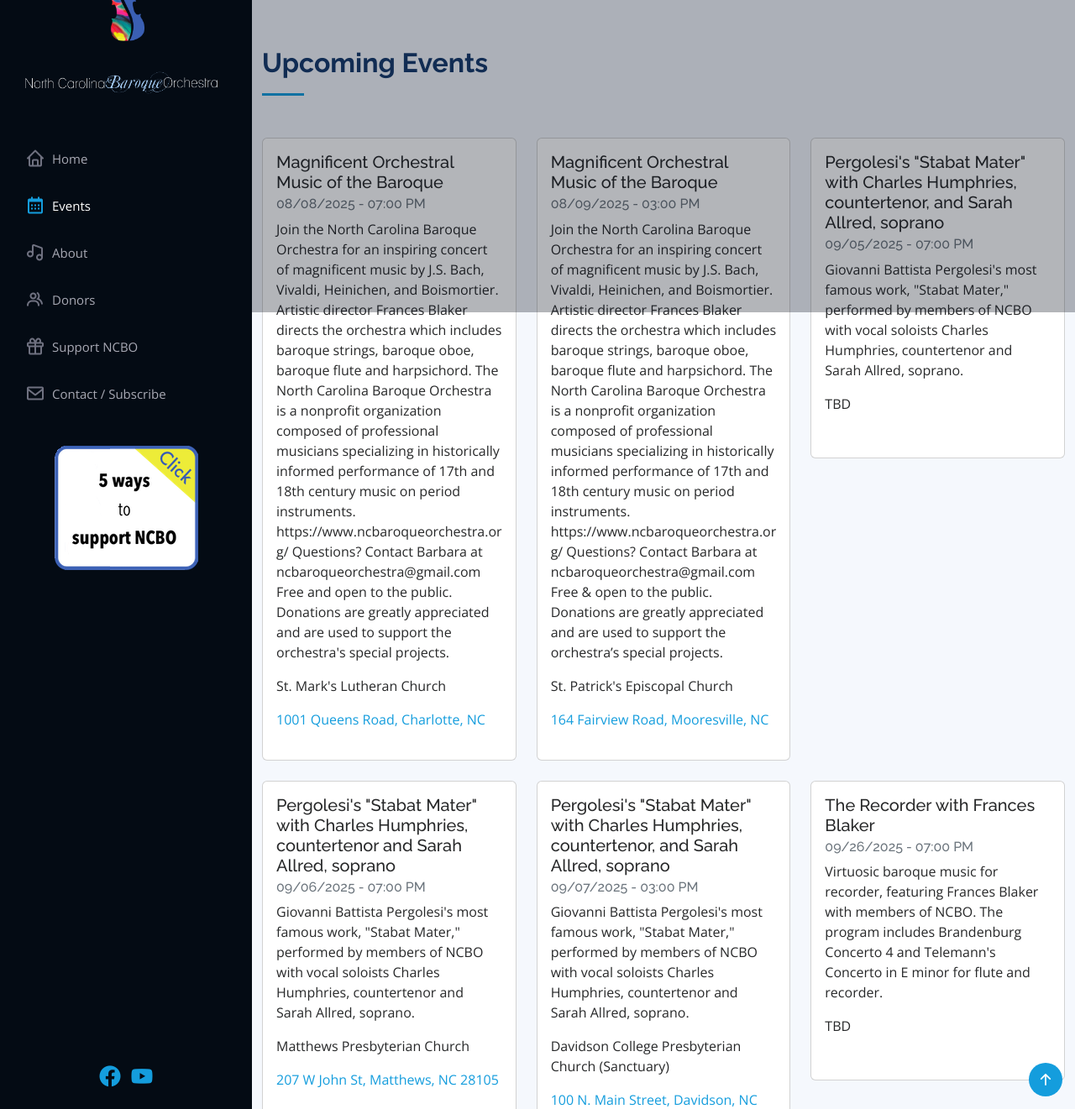
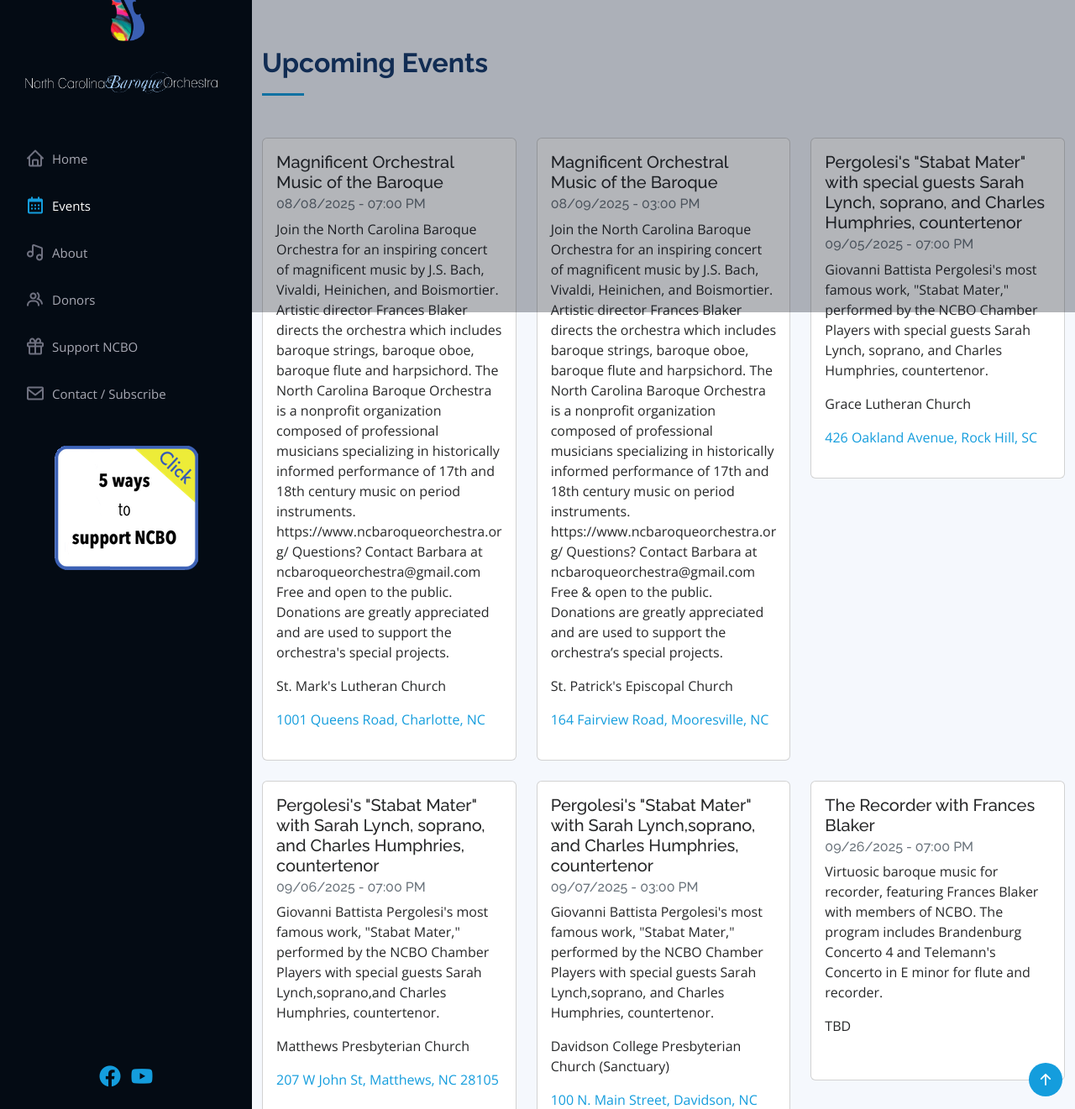
Before and after one commit to ncbaroqueorchestra/ncboweb, a Jekyll site: the page built from index.md, in a window 1280 px wide and 1400 px high, scrolled down 949 px, cut to the strip 79-1400 px from the top of the window. Shown: the whole strip at 84% size. Built offline with Jekyll 4.4.1, drawn with Linux system fonts in a browser that asks for light colours; comment, search, counter and statistics services are not loaded.

Commit message:
Updated NCBO events

```diff
--- a/_data/events.yml
+++ b/_data/events.yml
@@ -30,35 +30,36 @@
   mapurl: https://maps.app.goo.gl/SFhvAaK5ruP7919o7
   sortdate: 1754766000
   venue: St. Patrick's Episcopal Church
-- address: ''
+- address: 426 Oakland Avenue, Rock Hill, SC
   description: Giovanni Battista Pergolesi's most famous work, "Stabat Mater," performed
-    by members of NCBO with vocal soloists Charles Humphries, countertenor and Sarah
-    Allred, soprano.
+    by the NCBO Chamber Players with special guests Sarah Lynch, soprano, and Charles
+    Humphries, countertenor.
   eventdate: 09/05/2025
   eventtime: 07:00 PM
-  heading: Pergolesi's "Stabat Mater" with Charles Humphries, countertenor, and Sarah
-    Allred, soprano
+  heading: Pergolesi's "Stabat Mater" with special guests Sarah Lynch, soprano, and
+    Charles Humphries, countertenor
+  mapurl: https://maps.app.goo.gl/3qqBw8i4oKpH6kT3A
   sortdate: 1757113200
-  venue: TBD
+  venue: Grace Lutheran Church
 - address: 207 W John St, Matthews, NC 28105
   description: Giovanni Battista Pergolesi's most famous work, "Stabat Mater," performed
-    by members of NCBO with vocal soloists Charles Humphries, countertenor and Sarah
-    Allred, soprano.
+    by the NCBO Chamber Players with special guests Sarah Lynch,soprano,and Charles
+    Humphries, countertenor.
   eventdate: 09/06/2025
   eventtime: 07:00 PM
-  heading: Pergolesi's "Stabat Mater" with Charles Humphries, countertenor and Sarah
-    Allred, soprano
+  heading: Pergolesi's "Stabat Mater" with Sarah Lynch, soprano, and Charles Humphries,
+    countertenor
   mapurl: https://maps.app.goo.gl/T2ezEmCq5r7i516T9
   sortdate: 1757199600
   venue: Matthews Presbyterian Church
 - address: 100 N. Main Street, Davidson, NC
   description: Giovanni Battista Pergolesi's most famous work, "Stabat Mater," performed
-    by members of NCBO with vocal soloists Charles Humphries, countertenor and Sarah
-    Allred, soprano.
+    by the NCBO Chamber Players with special guests Sarah Lynch,soprano, and Charles
+    Humphries, countertenor.
   eventdate: 09/07/2025
   eventtime: 03:00 PM
-  heading: Pergolesi's "Stabat Mater" with Charles Humphries, countertenor, and Sarah
-    Allred, soprano
+  heading: Pergolesi's "Stabat Mater" with Sarah Lynch,soprano, and Charles Humphries,
+    countertenor
   mapurl: https://maps.app.goo.gl/m81v4MRAKzYX1ET78
   sortdate: 1757271600
   venue: Davidson College Presbyterian Church (Sanctuary)
```
